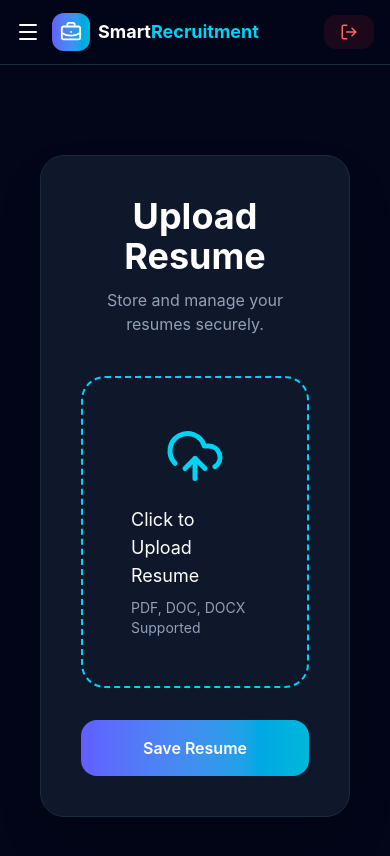
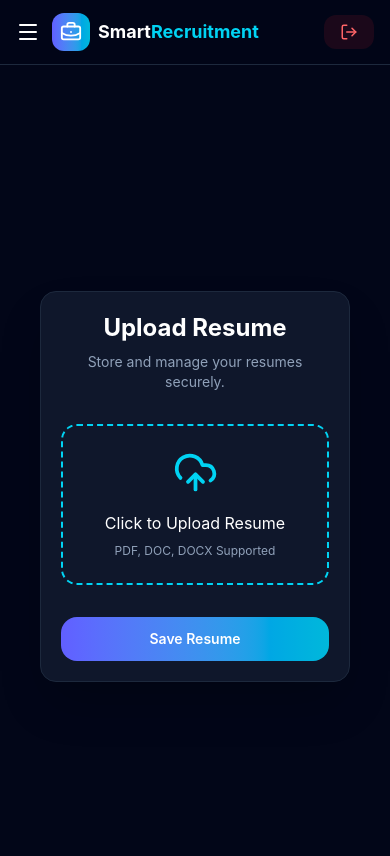
Before and after one commit to Sriiijan/SmartRecruitment, a React (Vite) app in the folder frontend/: page /upload-resume in a window 390 px wide. Shown: the top 856 px of the page. Built offline with nearby package versions, Linux system fonts and the light colour scheme; sample sign-in values are in the browser's storage.

Commit message:
Refactor ResumeUpload component for improved styling and responsiveness; enhance layout and text presentation

```diff
--- a/frontend/src/components/resume/ResumeUpload.jsx
+++ b/frontend/src/components/resume/ResumeUpload.jsx
@@ -73,16 +73,47 @@ function ResumeUpload() {
 
   return (
 
-    <div className="w-full max-w-2xl bg-slate-900 border border-slate-800 rounded-3xl p-10 shadow-2xl">
+    <div
+      className="
+        w-full
+        max-w-2xl
+
+        bg-slate-900
+        border border-slate-800
+
+        rounded-2xl sm:rounded-3xl
+
+        p-5 sm:p-8 md:p-10
+
+        shadow-2xl
+      "
+    >
 
       {/* Heading */}
-      <div className="text-center mb-10">
+      <div className="text-center mb-8 sm:mb-10">
 
-        <h1 className="text-4xl font-bold text-white">
+        <h1
+          className="
+            text-2xl
+            sm:text-3xl
+            md:text-4xl
+
+            font-bold
+            text-white
+          "
+        >
           Upload Resume
         </h1>
 
-        <p className="text-slate-400 mt-3">
+        <p
+          className="
+            text-slate-400
+
+            mt-2 sm:mt-3
+
+            text-sm sm:text-base
+          "
+        >
           Store and manage your resumes securely.
         </p>
 
@@ -95,18 +126,52 @@ function ResumeUpload() {
       >
 
         {/* Upload Box */}
-        <label className="border-2 border-dashed border-cyan-400 rounded-3xl p-12 flex flex-col items-center justify-center cursor-pointer hover:bg-slate-800 transition">
+        <label
+          className="
+            border-2 border-dashed border-cyan-400
+
+            rounded-2xl sm:rounded-3xl
+
+            p-6 sm:p-10 md:p-12
+
+            flex flex-col items-center justify-center
+
+            cursor-pointer
+
+            hover:bg-slate-800
+
+            transition
+
+            text-center
+          "
+        >
 
           <UploadCloud
-            size={60}
+            size={window.innerWidth < 640 ? 45 : 60}
             className="text-cyan-400"
           />
 
-          <p className="text-white text-lg mt-5">
+          <p
+            className="
+              text-white
+
+              text-base sm:text-lg
+
+              mt-4 sm:mt-5
+            "
+          >
             Click to Upload Resume
           </p>
 
-          <p className="text-slate-400 text-sm mt-2">
+          <p
+            className="
+              text-slate-400
+
+              text-xs sm:text-sm
+
+              mt-2
+            "
+          >
             PDF, DOC, DOCX Supported
           </p>
 
@@ -123,17 +188,43 @@ function ResumeUpload() {
         {
           previewName && (
 
-            <div className="bg-slate-800 rounded-2xl p-5 flex items-center gap-4">
+            <div
+              className="
+                bg-slate-800
 
-              <FileText className="text-cyan-400" />
+                rounded-2xl
 
-              <div>
+                p-4 sm:p-5
 
-                <p className="text-white">
+                flex items-center gap-3 sm:gap-4
+              "
+            >
+
+              <FileText
+                className="text-cyan-400 flex-shrink-0"
+              />
+
+              <div className="min-w-0">
+
+                <p
+                  className="
+                    text-white
+
+                    text-sm sm:text-base
+
+                    truncate
+                  "
+                >
                   {previewName}
                 </p>
 
-                <p className="text-slate-400 text-sm">
+                <p
+                  className="
+                    text-slate-400
+
+                    text-xs sm:text-sm
+                  "
+                >
                   Ready to upload
                 </p>
 
@@ -147,7 +238,28 @@ function ResumeUpload() {
         <button
           type="submit"
           disabled={loading}
-          className="w-full bg-gradient-to-r from-indigo-500 to-cyan-500 py-4 rounded-2xl text-white font-semibold hover:opacity-90 transition disabled:opacity-50"
+          className="
+            w-full
+
+            bg-gradient-to-r
+            from-indigo-500
+            to-cyan-500
+
+            py-3 sm:py-4
+
+            rounded-2xl
+
+            text-white
+            font-semibold
+
+            text-sm sm:text-base
+
+            hover:opacity-90
+
+            transition
+
+            disabled:opacity-50
+          "
         >
 
           {
```
